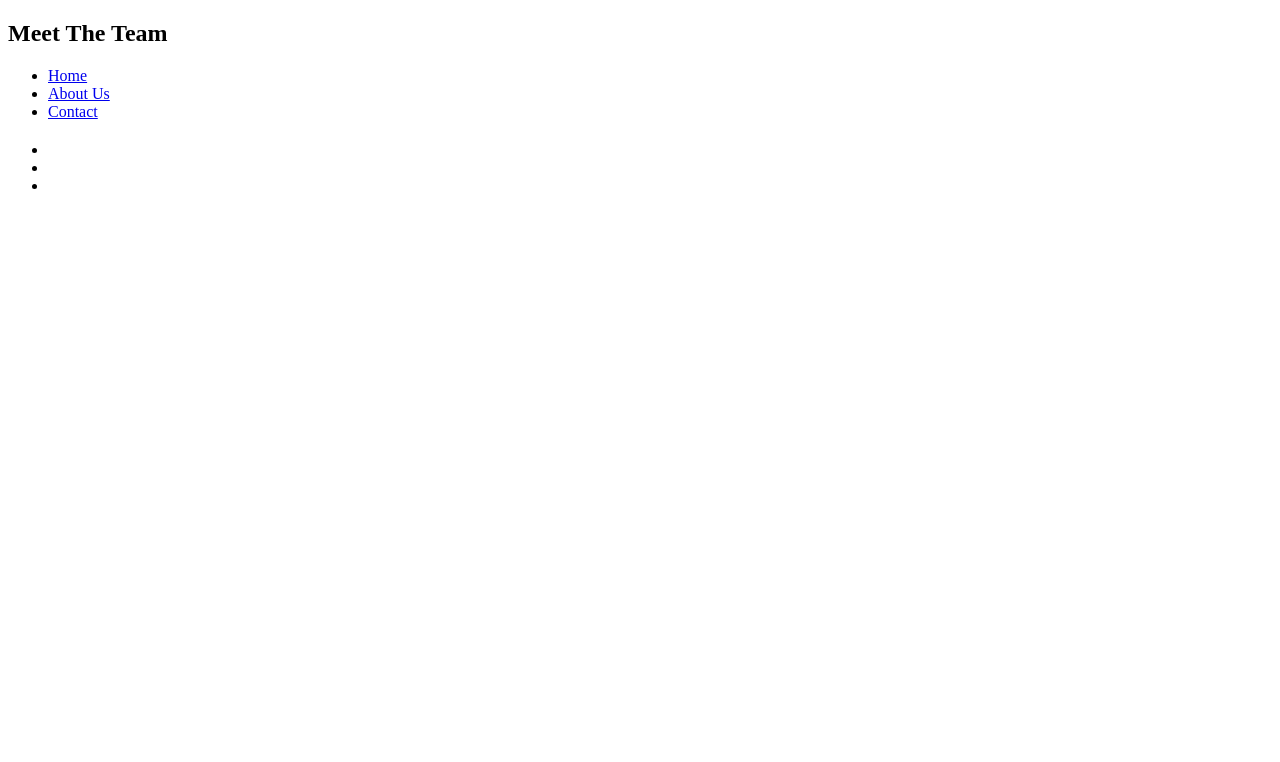
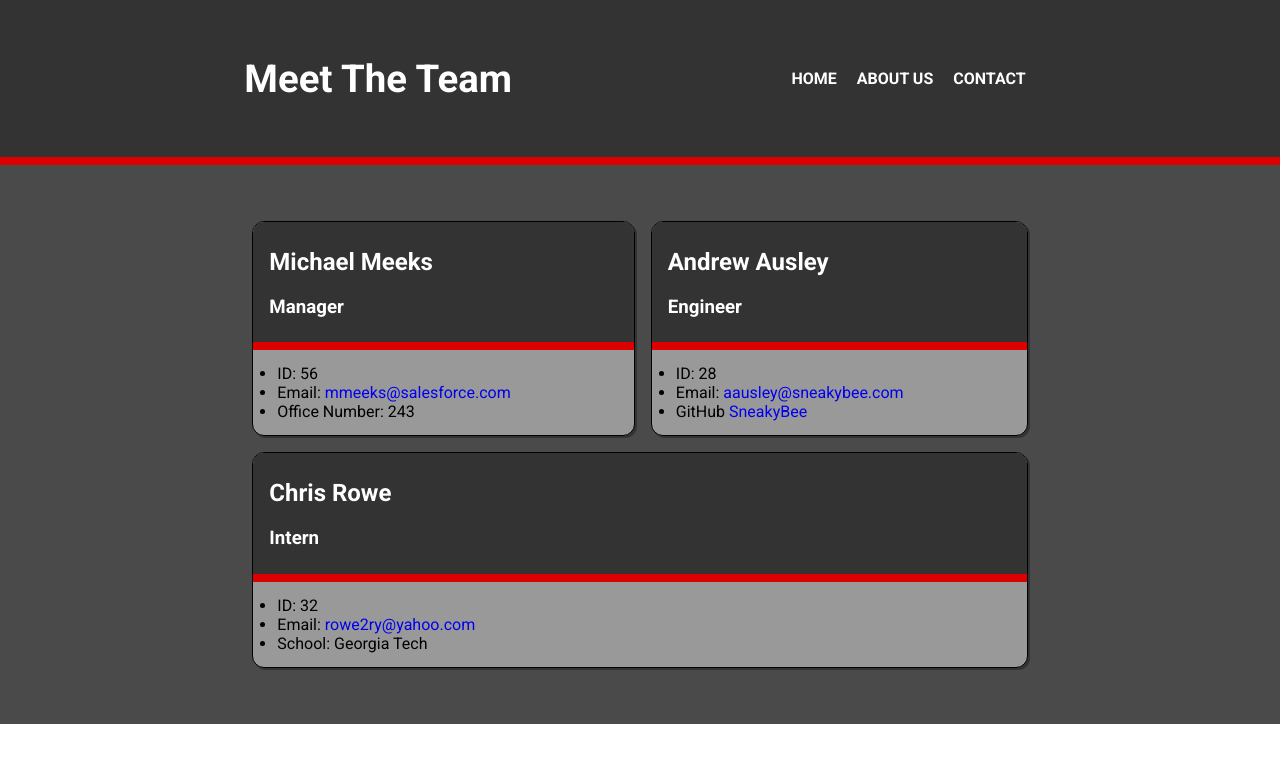
Before and after one commit to Rowe2ry/team_profile_generator, a website: page src/index.html in a window 1280 px wide. Drawn offline with Linux system fonts and the light colour scheme.

Commit message:
Formatting HTML stylesheet for visually appealing final product.

```diff
--- a/src/assets/style.css
+++ b/src/assets/style.css
@@ -0,0 +1,136 @@
+/*
+font-family: 'Playfair Display', serif;
+font-family: 'Roboto', sans-serif;
+*/
+
+:root {
+    --clr-primary: #333;
+    --clr-secondary: #4a4a4a;
+    --clr-tertiary: #999;
+    --clr-heading-fonts: #fff;
+    --clr-body-fonts: #000;
+    --clr-accent: #dc0000;
+    font-size: 16px;
+}
+
+
+body {
+    margin: 0;
+    padding: 0;
+    font-family: 'Roboto', sans-serif;
+}
+
+main {
+    background-color: var(--clr-secondary);
+    padding: 3rem;
+}
+
+a {
+    text-decoration: none;
+    cursor: pointer;
+}
+
+a:hover,
+a:focus-visible {
+    opacity: 70%;
+}
+
+header {
+    width: 100%;
+    background-color: var(--clr-primary);
+}
+
+.header-footer {
+    flex-direction: row;
+}
+
+h1 {
+    font-size: clamp(1.75rem, 3vw, 6rem);
+    padding: .625em 1.5em .625em 0;
+    color: var(--clr-heading-fonts);
+}
+
+.nav__list,
+#navlist
+{
+    display:flex;
+    flex-direction: row;
+    align-items: center;
+    list-style: none;
+    justify-content: space-between;
+    padding: .125em 0;
+}
+
+.nav__item,
+.nav__item a {
+    color: #fff;
+    font-weight: 700;
+    margin: 0 .3125em;
+    text-transform: uppercase;
+}
+
+.decorative {
+    width: 100%;
+    min-height: 8px;
+    background-color: var(--clr-accent);
+}
+
+.container {
+    width: clamp(7ch, 80%, 88ch);
+    margin: 0 auto;
+}
+
+.flex {
+    display: flex;
+}
+
+.flex__r {
+    flex-direction: row;
+}
+
+.flex__wrap {
+    flex-wrap: wrap;
+}
+
+.align__i-center {
+    align-items: center;
+}
+
+.justif-sb {
+    justify-content: space-between;
+}
+
+.card {
+    background-color: var(--clr-tertiary);
+    width: clamp(fit-content, 20%, 40ch);
+    border: 1px solid black;
+    margin: .5em;
+    border-radius: .75rem;
+    overflow: hidden;
+    flex-grow: 1;
+    box-shadow: .125rem .125rem var(--clr-primary);
+}
+
+.employee__title {
+    background-color: var(--clr-primary);
+    color: var(--clr-heading-fonts);
+    margin: 0;
+    padding: .375em 1em;
+}
+
+.employee__attributes {
+    padding: .5em;
+    margin: .375em 1em;
+}
+
+@media screen and (max-width:700px) {
+    .nav__list,
+    #navlist,
+    .header-footer {
+        flex-direction: column;
+    }
+
+    h1 {
+        padding: .4em;
+    }
+}
--- a/src/index.html
+++ b/src/index.html
@@ -6,18 +6,18 @@
     <meta name="viewport" content="width=device-width, initial-scale=1.0">
     <link rel="preconnect" href="https://fonts.googleapis.com">
     <link rel="preconnect" href="https://fonts.gstatic.com" crossorigin>
-    <link href="https://fonts.googleapis.com/css2?family=Playfair+Display:wght@900&family=Roboto:wght@300;400;700&display=swap" rel="stylesheet">
+    <link href="https://fonts.googleapis.com/css2?family=Roboto:wght@300;400;700&display=swap" rel="stylesheet">
     <link rel="stylesheet" href="./assets/style.css">
     <title>My Team</title>
 </head>
 <body>
     <header>
         <div class="container row">
-            <nav class="flex flex__r flex__wrap">
+            <nav class="flex align__i-center justif-sb header-footer">
                 <div class="heading">
                     <h1>Meet The Team</h1>
                 </div>
-                <ul class="nav__list">
+                <ul id ="navlist" class="nav__list">
                     <li class="nav__item"><a href="#">Home</a></li>
                     <li class="nav__item"><a href="#">About Us</a></li>
                     <li class="nav__item"><a href="#">Contact</a></li>
@@ -26,26 +26,67 @@
         </div>
     </header>
 
+    <div class="decorative"></div>
+
     <main>
         <div class="container row flex flex__r flex__wrap">
             <article class="card">
                 <section class="employee__title">
                     <h2>
-
+                        Michael Meeks
                     </h2>
                     <h3>
-
+                        Manager
                     </h3>
                 </section>
+                <div class="decorative"></div>
                 <section class="employee__details">
                     <ul class="employee__attributes">
-                        <li class="attribute"><a href=""></a></li>
-                        <li class="attribute"><a href=""></a></li>
-                        <li class="attribute"><a href=""></a></li>
+                        <li class="attribute">ID: 56</li>
+                        <li class="attribute">Email: <a href="mmeeks@salesforce.com">mmeeks@salesforce.com</a></li>
+                        <li class="attribute">Office Number: 243</li>
+                    </ul>
+                </section>
+            </article>
+            <article class="card">
+                <section class="employee__title">
+                    <h2>
+                        Andrew Ausley
+                    </h2>
+                    <h3>
+                        Engineer
+                    </h3>
+                </section>
+                <div class="decorative"></div>
+                <section class="employee__details">
+                    <ul class="employee__attributes">
+                        <li class="attribute">ID: 28</li>
+                        <li class="attribute">Email: <a href="mailto:aausley@sneakybee.com">aausley@sneakybee.com</a></li>
+                        <li class="attribute">GitHub <a href="https://www.github.com/SneakyBee">SneakyBee</a></li>
+                    </ul>
+                </section>
+            </article>
+            <article class="card">
+                <section class="employee__title">
+                    <h2>
+                        Chris Rowe
+                    </h2>
+                    <h3>
+                        Intern
+                    </h3>
+                </section>
+                <div class="decorative"></div>
+                <section class="employee__details">
+                    <ul class="employee__attributes">
+                        <li class="attribute">ID: 32</li>
+                        <li class="attribute">Email: <a href="mailto:rowe2ry@yahoo.com">rowe2ry@yahoo.com</a></li>
+                        <li class="attribute">School: Georgia Tech</li>
                     </ul>
                 </section>
             </article>
         </div>
     </main>
+
+
 </body>
 </html>
```
Also changed, not shown: lib/writeHTML.js (+11 -1 lines).
